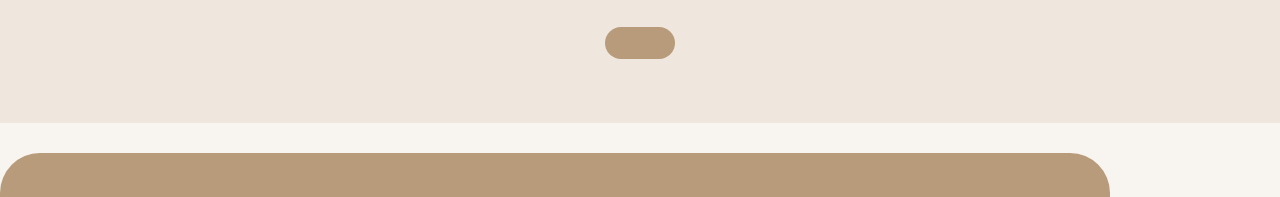
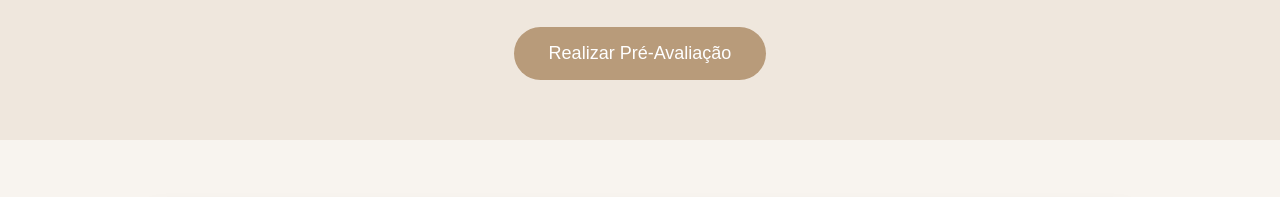
Before and after one commit to gessicamdt26/dra-gessica-lipedema, a plain HTML site: page index.html in a window 1280 px wide. Shown: the part 213-410 px from the top of the page. Drawn offline with Linux system fonts and the light colour scheme.

Commit message:
Update index.html

```diff
--- a/index.html
+++ b/index.html
@@ -91,7 +91,7 @@ Tratamento Integrativo para Lipedema em Manaus.
 Uma abordagem focada em redução inflamatória, qualidade de vida e bem-estar.
 </p>
 
-<a class="botao" href="https://form.typeform.com/to/V1GCPNZ7"
+<a class="botao" href="https://form.typeform.com/to/V1GCPNZ7">
 Realizar Pré-Avaliação
 </a>
 </header>
```
